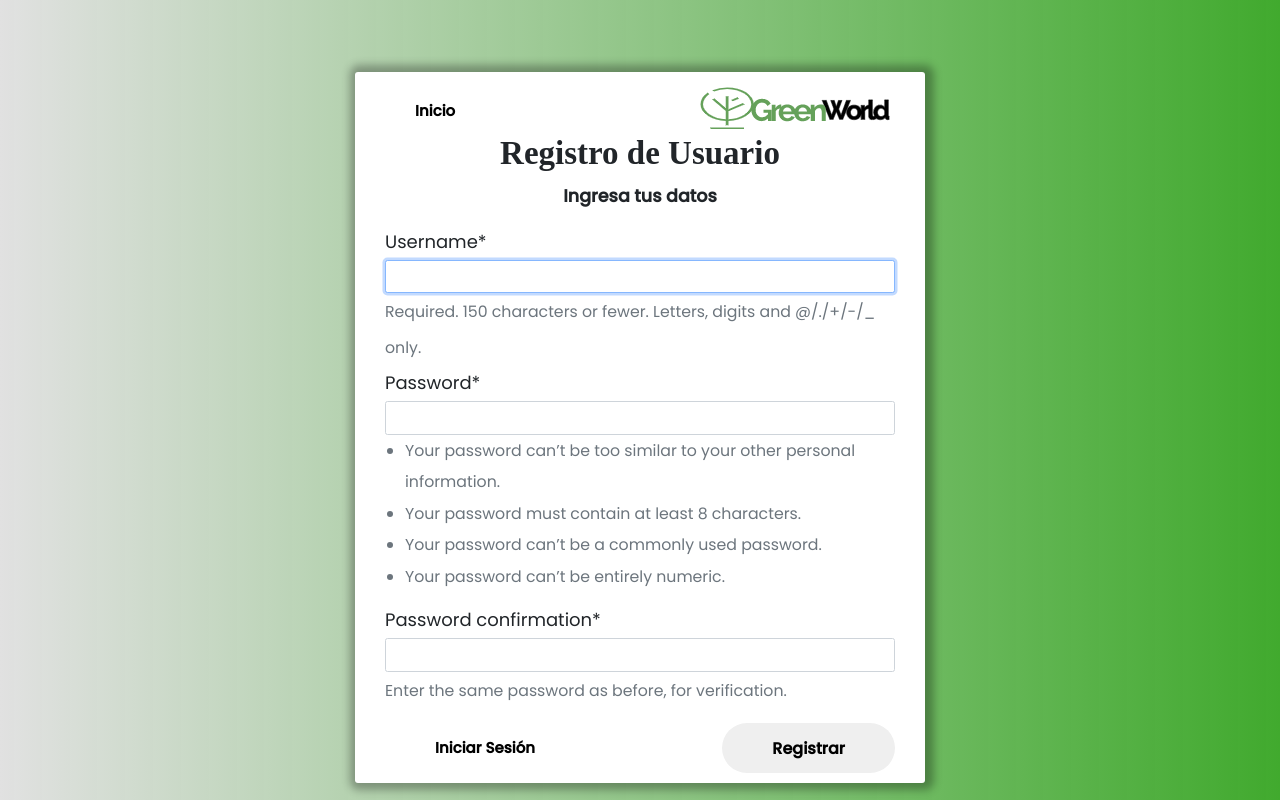
After one commit to juampi19/ProyectoProgramacionWeb, a Django app: page /registro/ in a window 1280 px wide. The commit adds this page. Run offline with Django 4.2, Linux system fonts and the light colour scheme; some libraries are stand-ins or nearby versions; some web fonts are replaced.

Commit message:
registro agregado

```diff
--- a/greenworld/greenworld/settings.py
+++ b/greenworld/greenworld/settings.py
@@ -32,6 +32,9 @@ mimetypes.add_type('application/javascript', '.js')
 mimetypes.add_type('text/css', '.css')
 
 MESSAGE_STORAGE = 'django.contrib.messages.storage.cookie.CookieStorage'
+
+LOGIN_REDIRECT_URL = '/'
+LOGOUT_REDIRECT_URL = '/'
 
 # Application definition
 
--- a/greenworld/greenworld/urls.py
+++ b/greenworld/greenworld/urls.py
@@ -21,6 +21,7 @@ from django.conf.urls.static import static
 urlpatterns = [
     path('admin/', admin.site.urls),
     path('', include('tienda.urls')),
+    path('accounts/', include('django.contrib.auth.urls')),
 ]
 
 if settings.DEBUG:
--- a/greenworld/tienda/forms.py
+++ b/greenworld/tienda/forms.py
@@ -1,6 +1,7 @@
 from django import forms
 from .models import Producto
 from .models import Contacto
+from django.contrib.auth.forms import UserCreationForm
 
 class ProductoForm(forms.ModelForm):
     class Meta:
@@ -11,3 +12,6 @@ class ContactoForm(forms.ModelForm):
     class Meta:
         model = Contacto
         fields = '__all__'
+
+class CustomUserCreationForm(UserCreationForm):
+    pass
--- /dev/null
+++ b/greenworld/tienda/templates/registration/registro.html
@@ -0,0 +1,49 @@
+<!DOCTYPE html>
+<html lang="en">
+<head>
+    <meta charset="UTF-8">
+    <meta http-equiv="X-UA-Compatible" content="IE=edge">
+    <meta name="viewport" content="width=device-width, initial-scale=1.0">
+    <title>Green-World - Registro de usuario</title>
+    {% load static %}
+    <link rel="preconnect" href="https://fonts.googleapis.com">
+    <link rel="preconnect" href="https://fonts.gstatic.com" crossorigin>
+    <link href="https://fonts.googleapis.com/css2?family=Playfair+Display:wght@700&family=Raleway:wght@400;700;900&display=swap" rel="stylesheet">
+    <link href="https://cdn.jsdelivr.net/npm/bootstrap@5.0.2/dist/css/bootstrap.min.css" rel="stylesheet" integrity="sha384-EVSTQN3/azprG1Anm3QDgpJLIm9Nao0Yz1ztcQTwFspd3yD65VohhpuuCOmLASjC" crossorigin="anonymous">
+    <link rel="stylesheet" href="{% static 'tienda/css/app.css' %}">
+</head>
+<body class="form-main">
+    {% load crispy_forms_tags %}
+    <br>
+    <br>
+    <main class="container-xl mb-2">
+        <div class="row justify-content-center">
+            <div class="col-md-6 py-3 px-5 rounded-3 sombra bg-white">
+                <div class="d-flex flex-column flex-md-row justify-content-md-between align-items-center">
+                    <a class="btn-all btn-all-mod mb-3 mb-md-0" href="{% url 'index' %}">Inicio</a>
+                    <img class="logo" src="{% static 'tienda/img/logo.png' %}" alt="imagen logo">
+                </div>
+
+                <h2 class="fw-bold text-center">Registro de Usuario</h2>
+                <p class="fs-3 fw-bold text-center">Ingresa tus datos</p>
+
+                <form action="" method="post">
+                    {% csrf_token %}
+                    {{ form | crispy }}
+
+                    <div class="mt-4 d-flex flex-column flex-md-row-reverse justify-content-md-between gap-4">
+                        <input type="submit" value="Registrar" class="btn-all">
+                        <a class="btn-all" href="{% url 'login' %}">Iniciar Sesión</a>
+                    </div>
+
+
+                </form>
+
+            </div>
+        </div><!--row-->
+
+    </main>
+
+
+</body>
+</html>
--- a/greenworld/tienda/templates/tienda/contacto.html
+++ b/greenworld/tienda/templates/tienda/contacto.html
@@ -11,11 +11,11 @@
             <form action="#" method="post" class="col-md-8 formulario-contacto needs-validation" novalidate>
 
                 {% csrf_token %}
-                {{ form2 | crispy }}
+                {{ form | crispy }}
 
 
                 <div class="my-5 d-grid d-lg-flex justify-content-lg-center">
-                    <button class="btn-all fw-normal fs-3" type="submit">Enviar</button>
+                    <input class="btn-all fw-normal fs-3" type="submit" value="Ingresar">
                 </div>
 
             </form>
--- a/greenworld/tienda/templates/tienda/index.html
+++ b/greenworld/tienda/templates/tienda/index.html
@@ -6,7 +6,7 @@
         <div class="d-flex flex-column justify-content-center align-items-center h-100 gap-4">
             <h1 class="hero-heading">Green-World </h1>
             <p class="fs-3">Lleva la naturaleza a tu hogar, haz un aporte y recibe grandes beneficios</p>
-            <a href="{% url 'formulario' %}" class="btn-agregar btn-agregar-negro">Inscríbete Aquí</a>
+            <a href="{% url 'registro' %}" class="btn-agregar btn-agregar-negro">Inscríbete Aquí</a>
         </div>
     </section>
 
--- a/greenworld/tienda/urls.py
+++ b/greenworld/tienda/urls.py
@@ -1,5 +1,5 @@
 from django.urls import path
-from .views import index, contacto, galeria, formulario, tienda, agregar_producto, listar_productos,modificar_producto, eliminar_producto
+from .views import index, contacto, galeria, formulario, tienda, agregar_producto, listar_productos,modificar_producto, eliminar_producto, registro
 
 urlpatterns = [
     path('', index, name='index'),
@@ -11,4 +11,5 @@ urlpatterns = [
     path('listar-productos/', listar_productos, name='listar_productos'),
     path('modificar-producto/<id>/', modificar_producto, name='modificar_producto'),
     path('eliminar-producto/<id>/', eliminar_producto, name="eliminar_producto"),
+    path('registro/', registro, name='registro'),
 ]
--- a/greenworld/tienda/views.py
+++ b/greenworld/tienda/views.py
@@ -1,10 +1,12 @@
 from django.shortcuts import render, redirect, get_object_or_404
 from .models import Producto
-from .forms import ProductoForm, ContactoForm
+from .forms import ProductoForm, ContactoForm, CustomUserCreationForm
 # importar los mensajes
 from django.contrib import messages
 from django.core.paginator import Paginator
 from django.http import Http404
+## Autenticacion de usuarios
+from django.contrib.auth import authenticate, login
 
 # Create your views here.
 
@@ -17,16 +19,15 @@ def tienda(request):
 
 def contacto(request):
     data = {
-        'form2': ContactoForm()
+        'form': ContactoForm()
     }
     if request.method == 'POST':
         form = ContactoForm(data=request.POST)
         if form.is_valid():
             form.save()
             messages.success(request, 'Mensaje enviado correctamente')
-            return redirect('/')
         else:
-            data['form2'] = form
+            data['form'] = form
     return render(request, 'tienda/contacto.html', data)
 
 
@@ -105,4 +106,23 @@ def eliminar_producto(request, id):
     messages.success(request, 'Producto eliminado correctamente')
     return redirect(to="listar_productos")
 
-# Probando contacto
+# crear el view para registrar un usuario
+def registro(request):
+    data = {
+        'form': CustomUserCreationForm()
+    }
+    if request.method == 'POST':
+        formulario = CustomUserCreationForm(data=request.POST)
+        if formulario.is_valid():
+            formulario.save()
+            ## Autenticacion de usuarios
+            username = formulario.cleaned_data['username']
+            password = formulario.cleaned_data['password1']
+            user = authenticate(username=username, password=password)
+            login(request, user)
+            messages.success(request, 'Usuario creado correctamente')
+            return redirect(to="index")
+        else:
+            data['form'] = formulario
+
+    return render(request, 'registration/registro.html', data)
```
Also changed, not shown: greenworld/tienda/templates/registration/login.html (added, +48 -0 lines), greenworld/tienda/templates/tienda/base.html (+30 -2 lines), greenworld/db.sqlite3.
